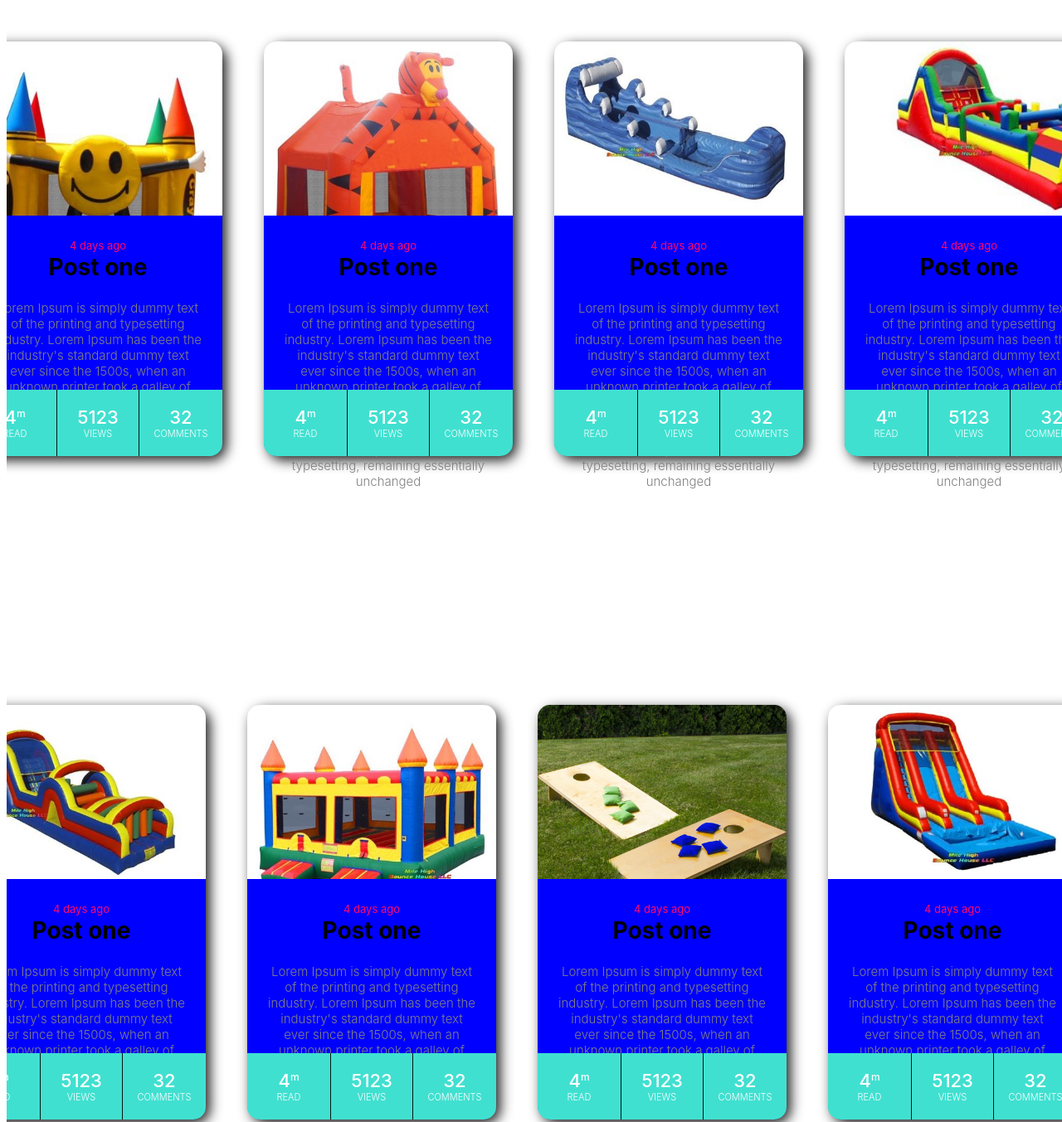
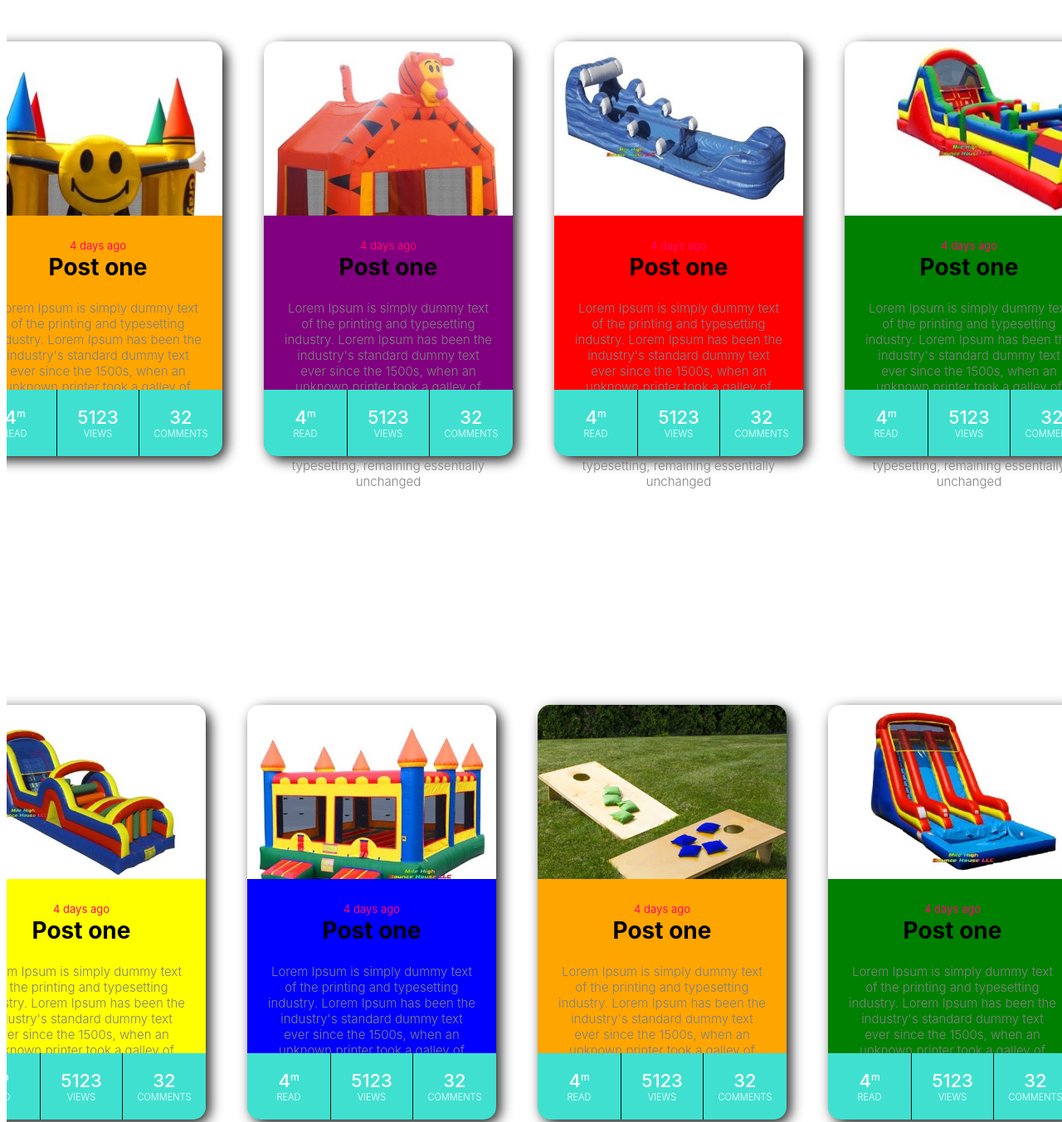
Before and after one commit to DarianTHunter/MHB-Template, a plain HTML site: page index.html in a window 1280 px wide. Shown: the part 311-1664 px from the top of the page at 83% size. Drawn offline with Linux system fonts and the light colour scheme.

Commit message:
third commit

```diff
--- a/style.css
+++ b/style.css
@@ -71,7 +71,7 @@
 
     font-family: -apple-system, BlinkMacSystemFont, 'Segoe UI', Roboto, Oxygen, Ubuntu, Cantarell, 'Open Sans', 'Helvetica Neue', sans-serif;
     border-radius: 18px;
-    background: blue;
+    background:orange;
     box-shadow: 5px 5px 15px rgba(0,0,0,0.9);
     text-align: center;
 
@@ -88,7 +88,7 @@
 
     font-family: -apple-system, BlinkMacSystemFont, 'Segoe UI', Roboto, Oxygen, Ubuntu, Cantarell, 'Open Sans', 'Helvetica Neue', sans-serif;
     border-radius: 18px;
-    background: blue;
+    background: purple;
     box-shadow: 5px 5px 15px rgba(0,0,0,0.9);
     text-align: center;
 
@@ -105,7 +105,7 @@
 
     font-family: -apple-system, BlinkMacSystemFont, 'Segoe UI', Roboto, Oxygen, Ubuntu, Cantarell, 'Open Sans', 'Helvetica Neue', sans-serif;
     border-radius: 18px;
-    background: blue;
+    background: red;
     box-shadow: 5px 5px 15px rgba(0,0,0,0.9);
     text-align: center;
 
@@ -122,7 +122,7 @@
 
     font-family: -apple-system, BlinkMacSystemFont, 'Segoe UI', Roboto, Oxygen, Ubuntu, Cantarell, 'Open Sans', 'Helvetica Neue', sans-serif;
     border-radius: 18px;
-    background: blue;
+    background: green;
     box-shadow: 5px 5px 15px rgba(0,0,0,0.9);
     text-align: center;
 
@@ -139,7 +139,7 @@
 
     font-family: -apple-system, BlinkMacSystemFont, 'Segoe UI', Roboto, Oxygen, Ubuntu, Cantarell, 'Open Sans', 'Helvetica Neue', sans-serif;
     border-radius: 18px;
-    background: blue;
+    background:yellow;
     box-shadow: 5px 5px 15px rgba(0,0,0,0.9);
     text-align: center;
 
@@ -173,7 +173,7 @@
 
     font-family: -apple-system, BlinkMacSystemFont, 'Segoe UI', Roboto, Oxygen, Ubuntu, Cantarell, 'Open Sans', 'Helvetica Neue', sans-serif;
     border-radius: 18px;
-    background: blue;
+    background: orange;
     box-shadow: 5px 5px 15px rgba(0,0,0,0.9);
     text-align: center;
 
@@ -190,7 +190,7 @@
 
     font-family: -apple-system, BlinkMacSystemFont, 'Segoe UI', Roboto, Oxygen, Ubuntu, Cantarell, 'Open Sans', 'Helvetica Neue', sans-serif;
     border-radius: 18px;
-    background: blue;
+    background: green;
     box-shadow: 5px 5px 15px rgba(0,0,0,0.9);
     text-align: center;
 
```
